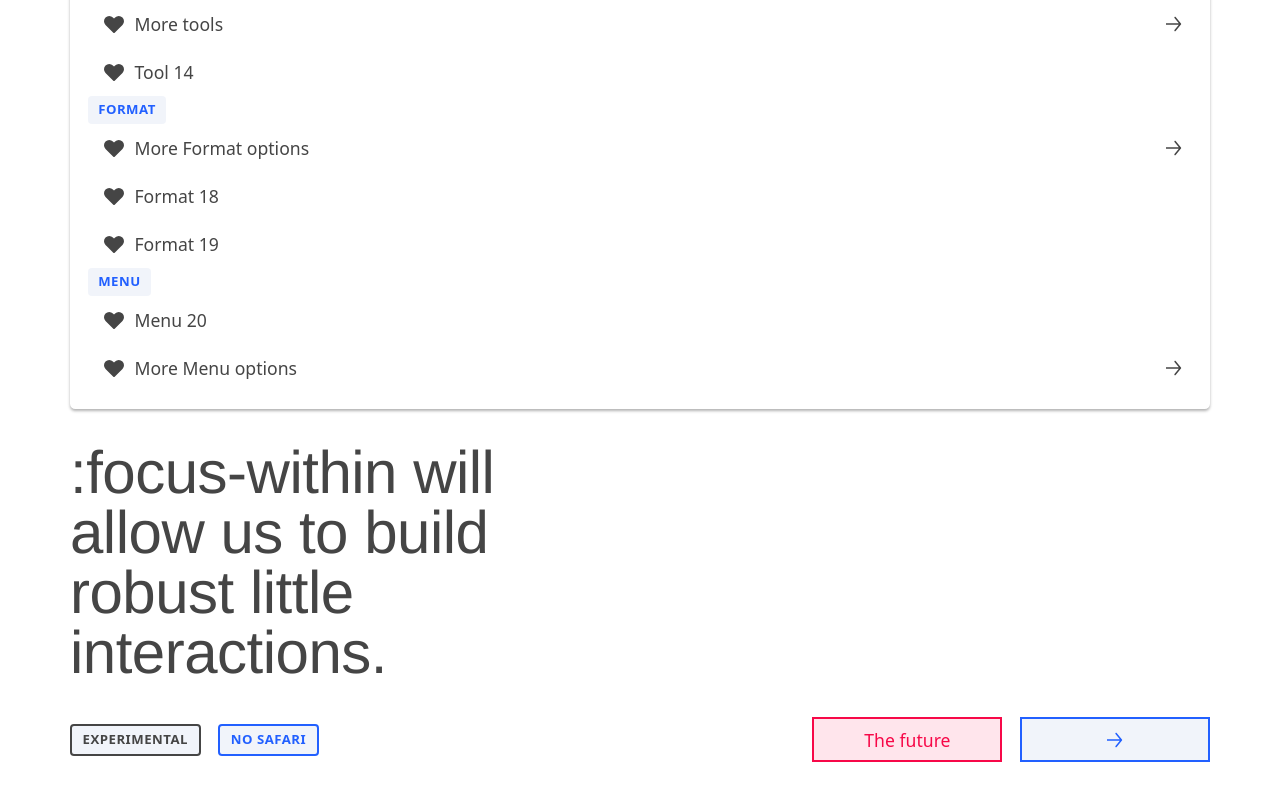
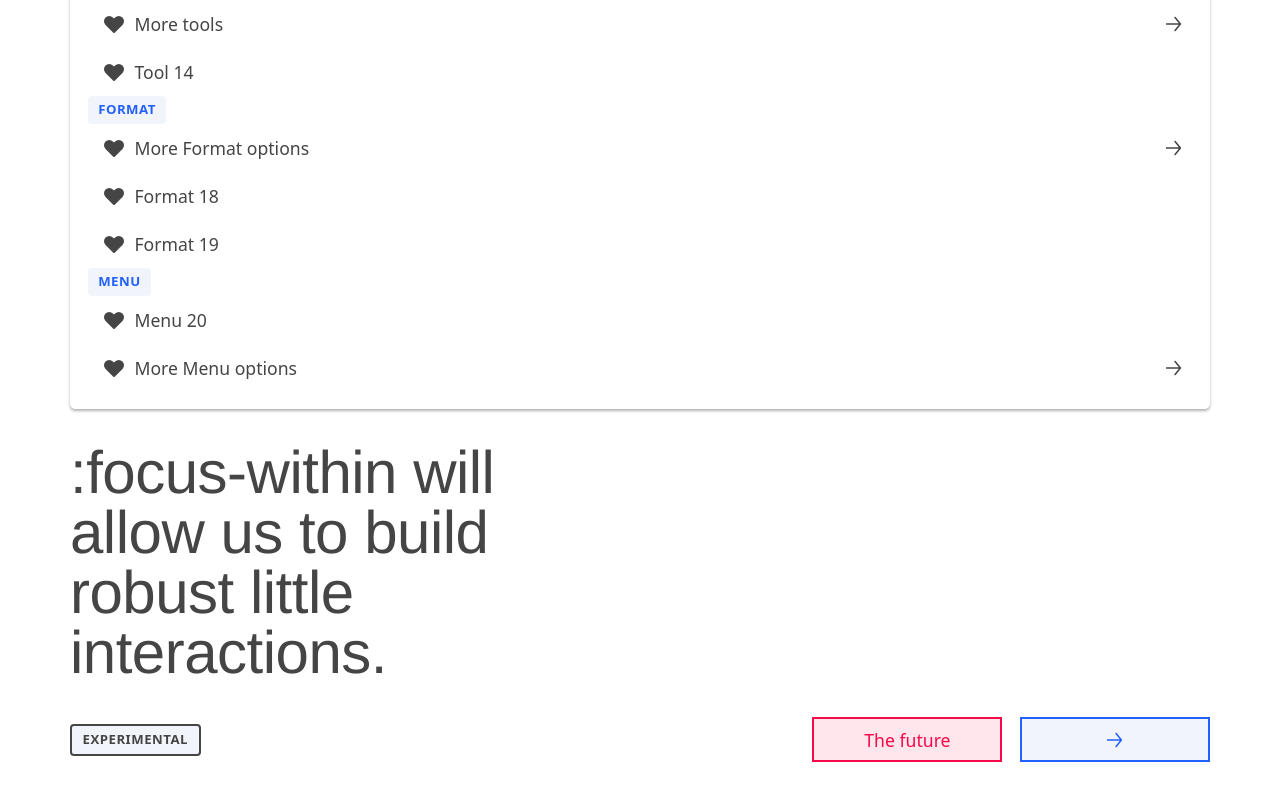
Before and after one commit to polmoneys/write-interfaces, a Next.js app: page /packages/toolbar in a window 1280 px wide. Shown: the part 517-1317 px from the top of the page. Built offline with nearby package versions, Linux system fonts and the light colour scheme.

Commit message:
💐 Improve demos

```diff
--- a/pages/packages/toolbar.tsx
+++ b/pages/packages/toolbar.tsx
@@ -21,9 +21,7 @@ export default function Toolbar() {
                     EXPERIMENTAL
                 </Tag>
                 <SpacerParagraph show="portrait" />
-                <Tag variant="traced" fill="var(--accent-000)" color="var(--accent-200)">
-                    NO SAFARI
-                </Tag>
+
                 <MenuPopUp
                     id="test"
                     label="The future"
@@ -66,7 +64,7 @@ export default function Toolbar() {
                         },
                     ]}
                 />
-            </ColToRow>{' '}
+            </ColToRow>
             <Spacer space={134} />
         </Page>
     );
--- a/styles/pages/Toolbar.module.css
+++ b/styles/pages/Toolbar.module.css
@@ -18,7 +18,6 @@
 
 .menupop,
 .menupopB {
-    width: 100%;
     max-width: 190px;
 }
 
@@ -33,9 +32,6 @@
     background-color: var(--error-200) !important;
 }
 
-.menupop [role='menuitem'] {
-    width: 100%;
-}
 .menupop [role='menuitem']:hover {
     filter: brightness(1.2) !important;
 }
@@ -53,6 +49,3 @@
     color: var(--white) !important;
     background-color: var(--accent-200) !important;
 }
-.menupopB [role='menuitem'] {
-    width: 100%;
-}
```
